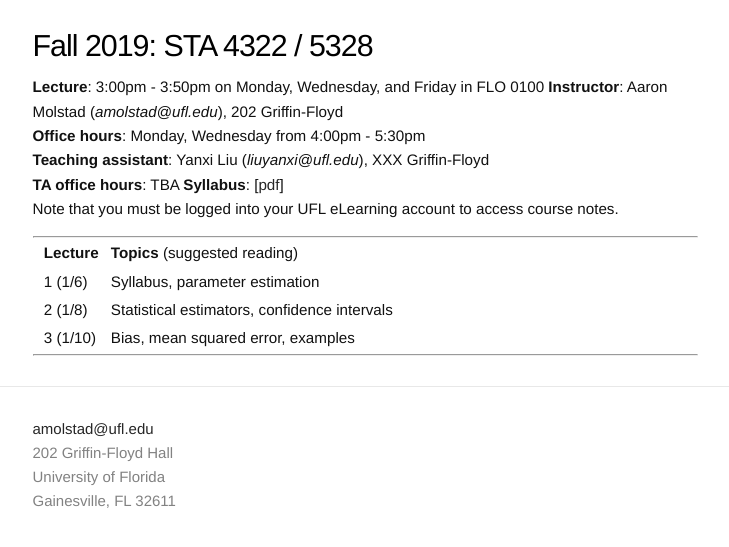
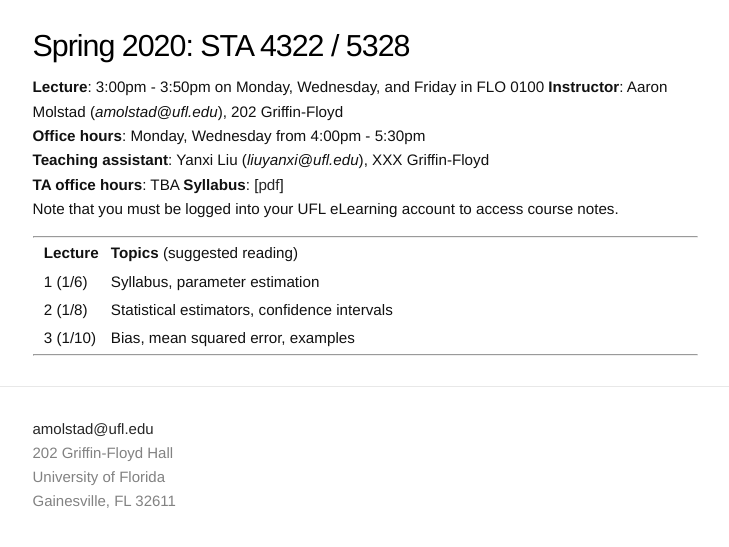
Before and after one commit to ajmolstad/ajmolstad.github.io, a Jekyll site: the page built from S20_STA4322.md, in a window 1280 px wide. Shown: the top 547 px of the page, without its empty margins (275-1004 px from the left). Built offline with Jekyll 4.4.1, drawn with Linux system fonts in a browser that asks for light colours.

Commit message:
Update S20_STA4322.md

```diff
--- a/S20_STA4322.md
+++ b/S20_STA4322.md
@@ -3,7 +3,7 @@
 title: STA4322
 permalink: /S20_STA4322/
 ---
-# Fall 2019: STA 4322 / 5328
+# Spring 2020: STA 4322 / 5328
 **Lecture**: 3:00pm - 3:50pm on Monday, Wednesday, and Friday in FLO 0100
 **Instructor**: Aaron Molstad (*amolstad@ufl.edu*), 202 Griffin-Floyd
 **Office hours**: Monday, Wednesday from 4:00pm - 5:30pm
```
